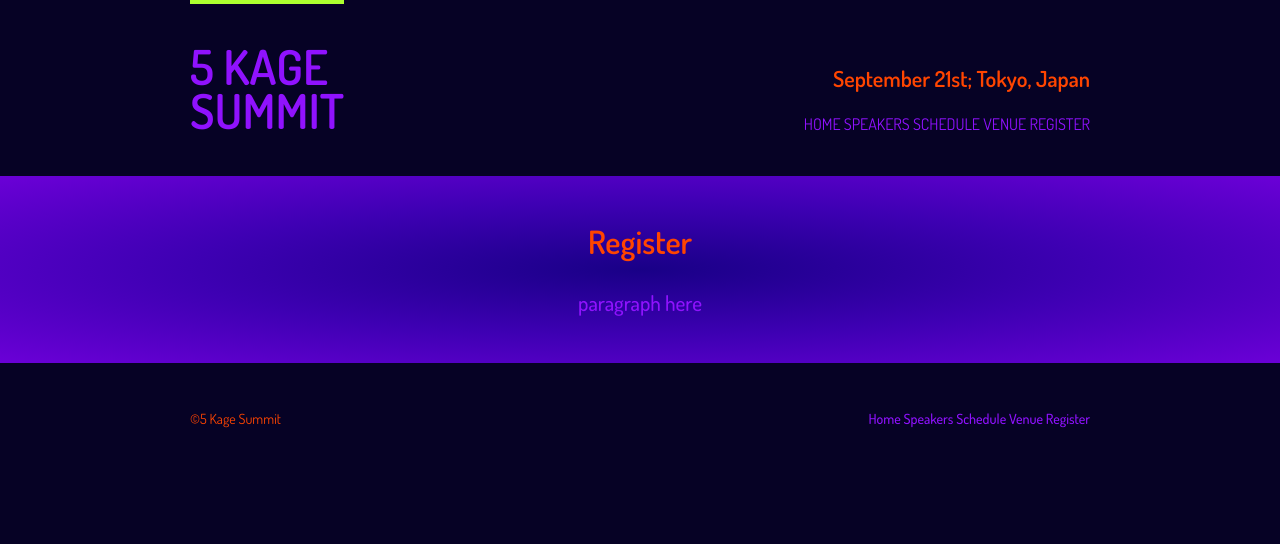
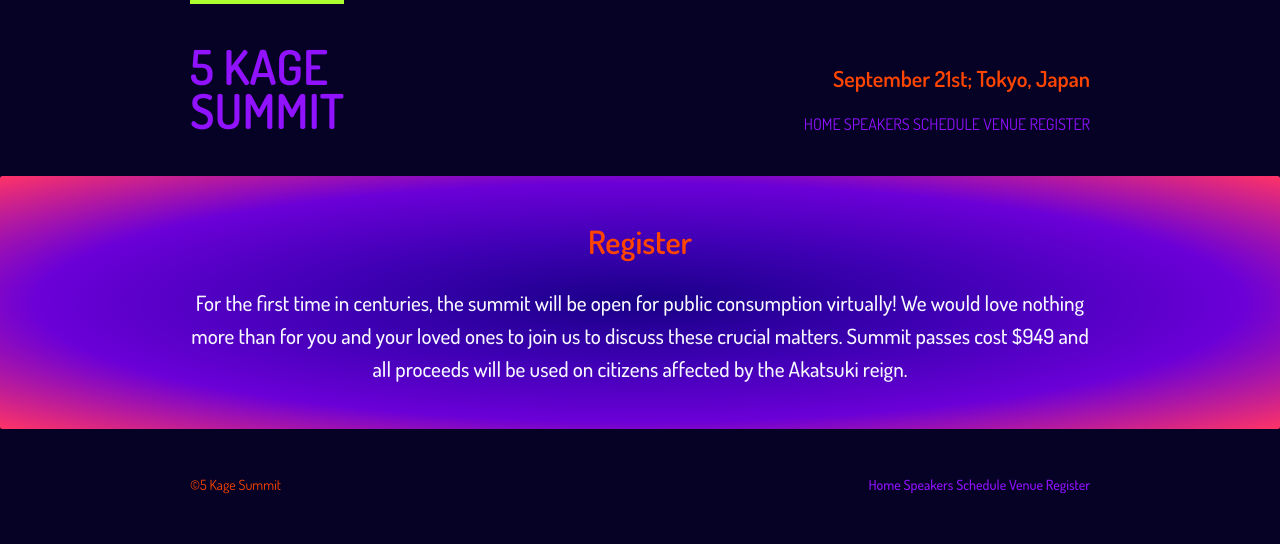
Before and after one commit to kin018/FiveKageSummit, a website: page FiveKageSummit/register.html in a window 1280 px wide. Drawn offline with Linux system fonts and the light colour scheme.

Commit message:
updated paragraph for register and created new class baka for white text in gradient for paragraph

```diff
--- a/FiveKageSummit/assets/stylesheets/main.css
+++ b/FiveKageSummit/assets/stylesheets/main.css
@@ -122,8 +122,10 @@
     background: #060225;
     background: -webkit-radial-gradient(#190087, #3E00B3, #6B00D7);
     background: -moz-radial-gradient(#190087, #3E00B3, #6B00D7);
-    background: radial-gradient(#190087, #3E00B3, #6B00D7);
+    background: radial-gradient(#190087, #3E00B3, #6B00D7,#FF3366);
     padding: 44px 0 22px 0;
+    border: hidden;
+    border-radius:2.5px;
 }
 /*==================Typography==================*/
 h1, h3, h4, h5 {
@@ -283,3 +285,7 @@
 .homePageTeaser a:hover h3 {
     color: #a9b2b9;
 }
+/*==================Baka==================*/
+.baka{
+    color:ghostwhite;
+}
--- a/FiveKageSummit/register.html
+++ b/FiveKageSummit/register.html
@@ -28,7 +28,7 @@
         <section class="row-alt">
             <div class="lead container">
                 <h1>Register</h1>
-                <p>paragraph here </p>
+                <p class="baka">For the first time in centuries, the summit will be open for public consumption virtually! We would love nothing more than for you and your loved ones to join us to discuss these crucial matters. Summit passes cost $949 and all proceeds will be used on citizens affected by the Akatsuki reign. </p>
             </div>
         </section>
 
```
